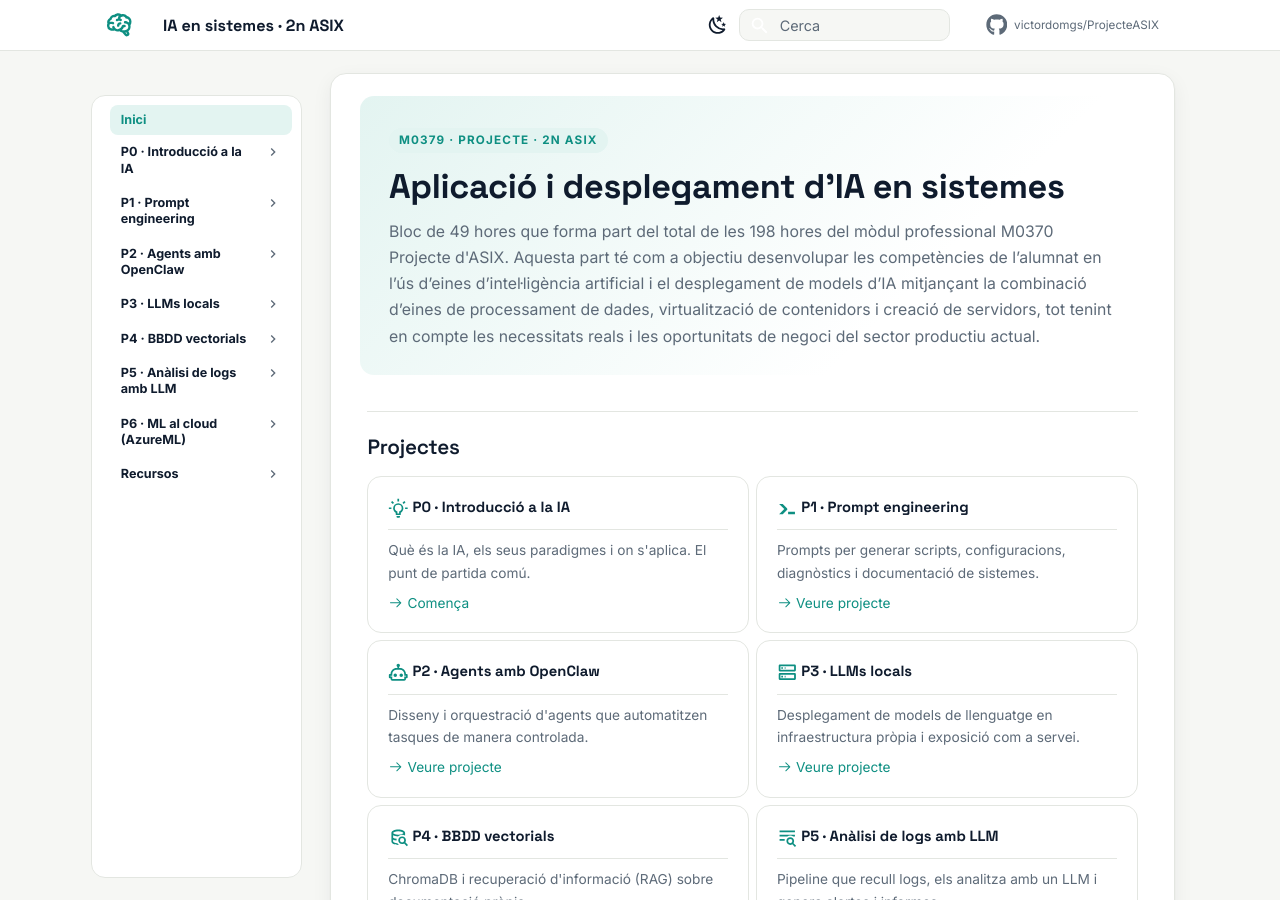
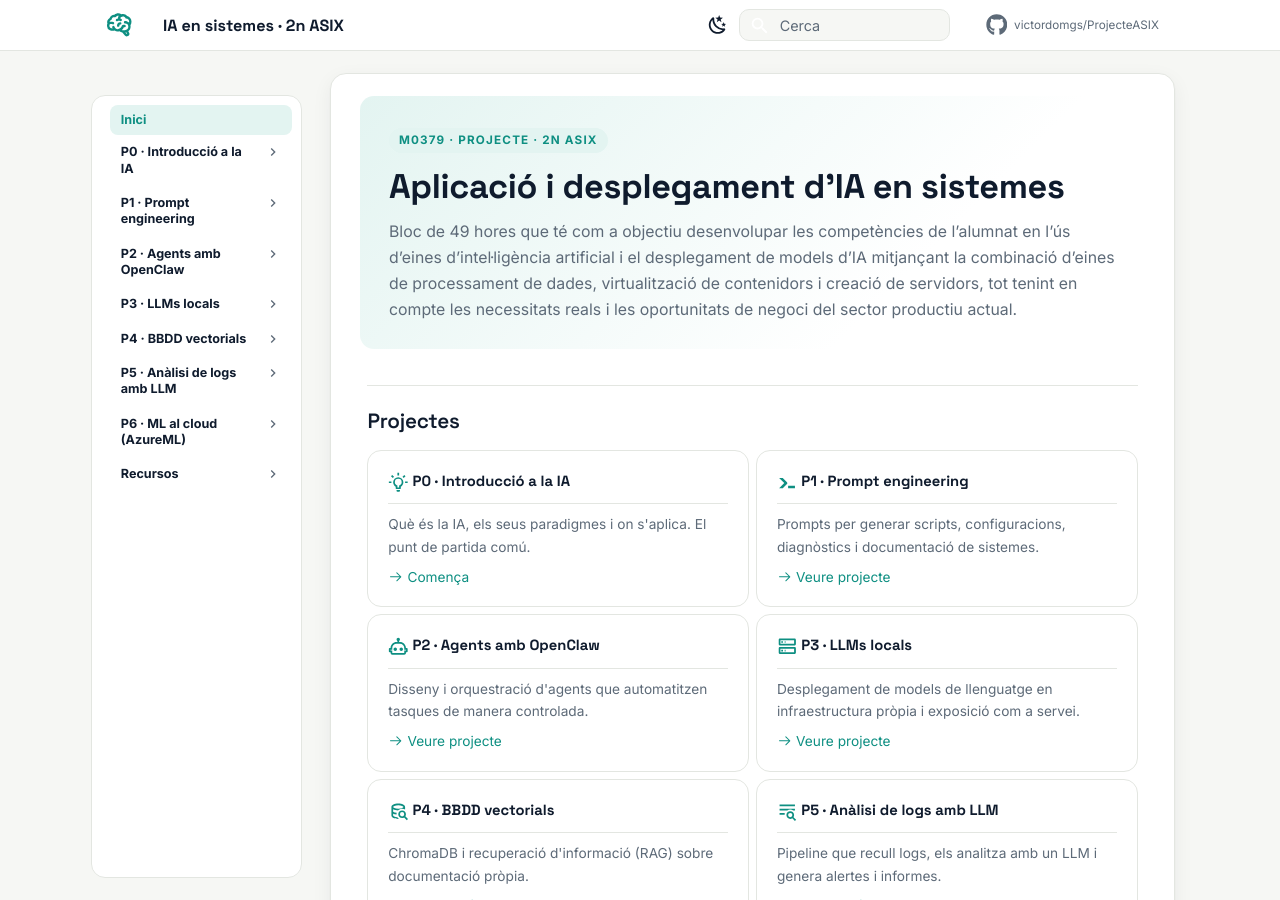
Before and after one commit to victordomgs/ProjecteASIX, an MkDocs documentation site: the page built from docs/index.md, in a window 1280 px wide and 900 px high. Built offline with MkDocs 1.6.1 and Material for MkDocs 9.7.7, drawn with Linux system fonts in a browser that asks for light colours; comment, search, counter and statistics services are not loaded.

Commit message:
Update index.md

```diff
--- a/docs/index.md
+++ b/docs/index.md
@@ -9,7 +9,7 @@ hide:
 
 # Aplicació i desplegament d'IA en sistemes
 
-<p class="lead">Bloc de 49 hores que forma part del total de les 198 hores del mòdul professional M0370 Projecte d'ASIX. Aquesta part té com a objectiu desenvolupar les competències de l’alumnat en l’ús d’eines d’intel·ligència artificial i el desplegament de models d’IA mitjançant la combinació d’eines de processament de dades, virtualització de contenidors i creació de servidors, tot tenint en compte les necessitats reals i les oportunitats de negoci del sector productiu actual.
+<p class="lead">Bloc de 49 hores que té com a objectiu desenvolupar les competències de l’alumnat en l’ús d’eines d’intel·ligència artificial i el desplegament de models d’IA mitjançant la combinació d’eines de processament de dades, virtualització de contenidors i creació de servidors, tot tenint en compte les necessitats reals i les oportunitats de negoci del sector productiu actual.
 </p>
 
 </div>
```
